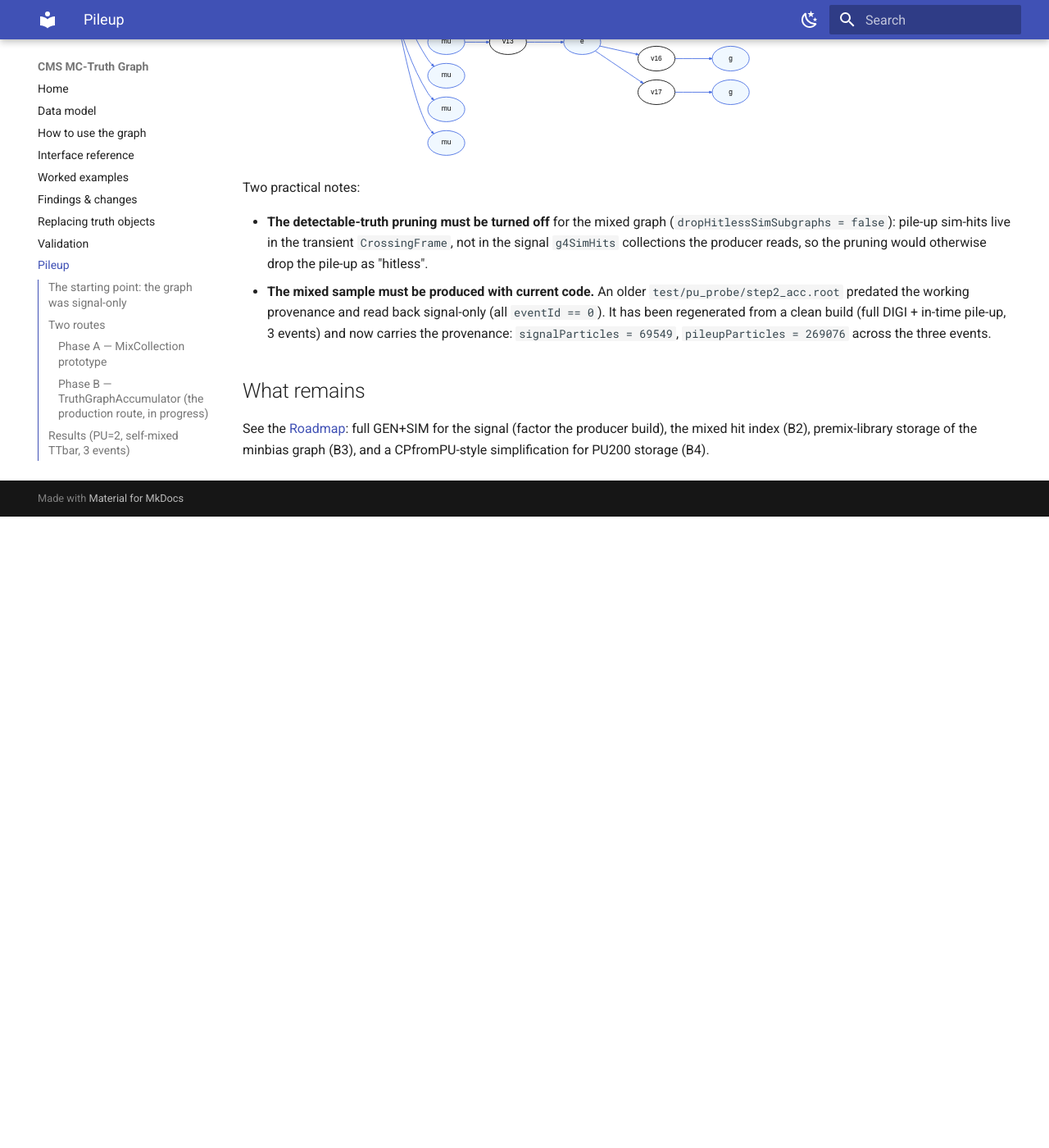
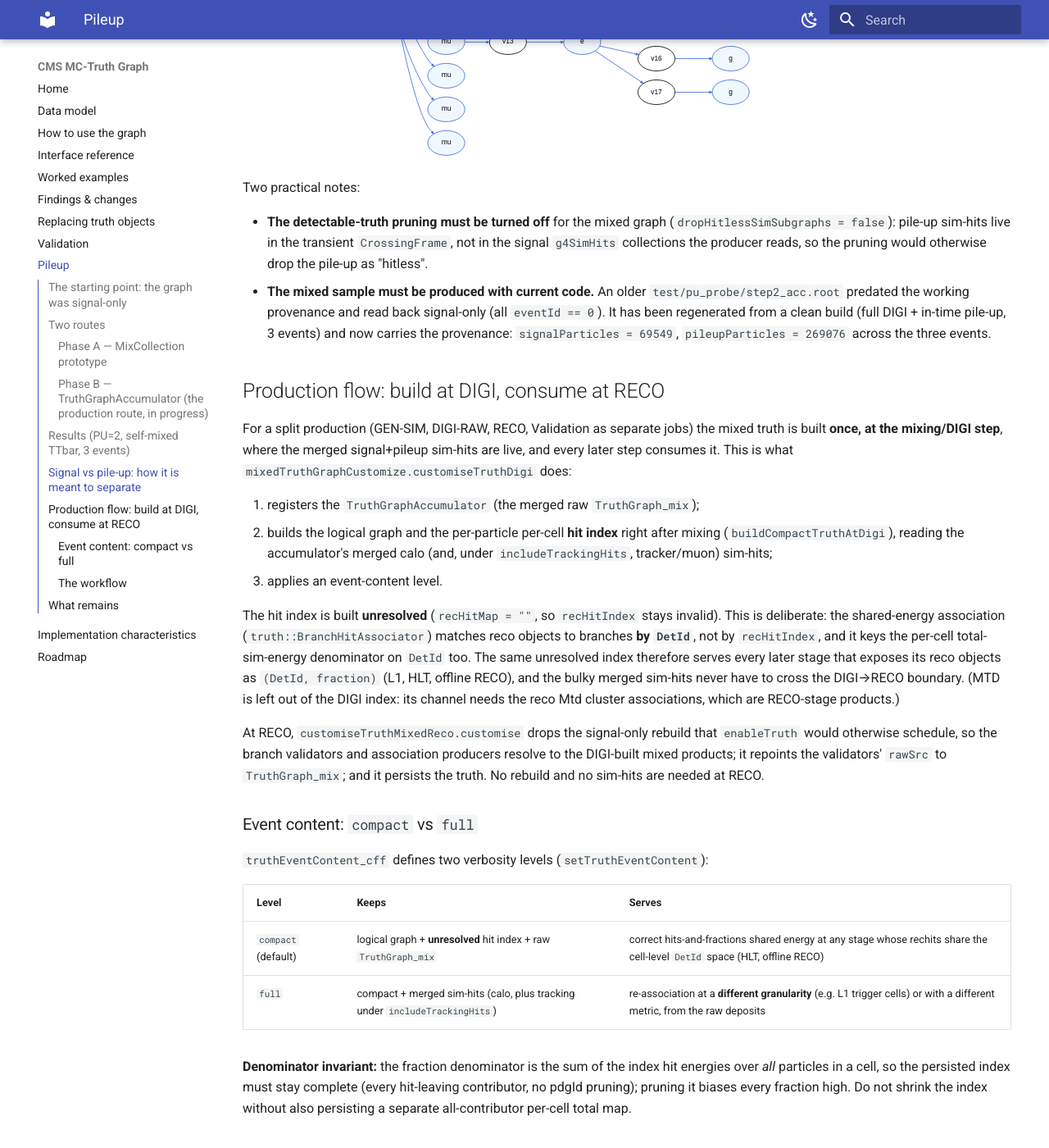
Before and after one commit to felicepantaleo/cms-truth-docs, an MkDocs documentation site: the page built from docs/pileup.md, in a window 1280 px wide and 1400 px high, scrolled down 3404 px. Shown: the whole window at 82% size. Built offline with MkDocs 1.6.1 and Material for MkDocs 9.7.7, drawn with Linux system fonts in a browser that asks for light colours; before the commit the page ends 4034 px from its top, so only the background shows below that; some of the changed text lies outside the part shown.

Commit message:
pileup: document the DIGI-build production flow and event content
Add a "Production flow" section: customiseTruthDigi builds the logical graph and an
unresolved (DetId-keyed) hit index at the mixing/DIGI step; customiseTruthMixedReco
consumes and validates it at RECO. Document the compact/full event-content levels
and the denominator invariant, the enableTruthMixed .89 workflow, and the classic
mixing plus truth-enabled MinBias requirements. Mark the mixed hit index (B2) done.

````diff
--- a/docs/pileup.md
+++ b/docs/pileup.md
@@ -117,8 +117,83 @@
   (full DIGI + in-time pile-up, 3 events) and now carries the provenance:
   `signalParticles = 69549`, `pileupParticles = 269076` across the three events.
 
+## Production flow: build at DIGI, consume at RECO
+
+For a split production (GEN-SIM, DIGI-RAW, RECO, Validation as separate jobs) the
+mixed truth is built **once, at the mixing/DIGI step**, where the merged
+signal+pileup sim-hits are live, and every later step consumes it. This is what
+`mixedTruthGraphCustomize.customiseTruthDigi` does:
+
+1. registers the `TruthGraphAccumulator` (the merged raw `TruthGraph_mix`);
+2. builds the logical graph and the per-particle per-cell **hit index** right after
+   mixing (`buildCompactTruthAtDigi`), reading the accumulator's merged calo
+   (and, under `includeTrackingHits`, tracker/muon) sim-hits;
+3. applies an event-content level.
+
+The hit index is built **unresolved** (`recHitMap = ""`, so `recHitIndex` stays
+invalid). This is deliberate: the shared-energy association
+(`truth::BranchHitAssociator`) matches reco objects to branches **by `DetId`**, not
+by `recHitIndex`, and it keys the per-cell total-sim-energy denominator on `DetId`
+too. The same unresolved index therefore serves every later stage that exposes its
+reco objects as `(DetId, fraction)` (L1, HLT, offline RECO), and the bulky merged
+sim-hits never have to cross the DIGI→RECO boundary. (MTD is left out of the DIGI
+index: its channel needs the reco Mtd cluster associations, which are RECO-stage
+products.)
+
+At RECO, `customiseTruthMixedReco.customise` drops the signal-only rebuild that
+`enableTruth` would otherwise schedule, so the branch validators and association
+producers resolve to the DIGI-built mixed products; it repoints the validators'
+`rawSrc` to `TruthGraph_mix`; and it persists the truth. No rebuild and no sim-hits
+are needed at RECO.
+
+### Event content: `compact` vs `full`
+
+`truthEventContent_cff` defines two verbosity levels (`setTruthEventContent`):
+
+| Level | Keeps | Serves |
+|---|---|---|
+| `compact` (default) | logical graph + **unresolved** hit index + raw `TruthGraph_mix` | correct hits-and-fractions shared energy at any stage whose rechits share the cell-level `DetId` space (HLT, offline RECO) |
+| `full` | compact + merged sim-hits (calo, plus tracking under `includeTrackingHits`) | re-association at a **different granularity** (e.g. L1 trigger cells) or with a different metric, from the raw deposits |
+
+**Denominator invariant:** the fraction denominator is the sum of the index hit
+energies over *all* particles in a cell, so the persisted index must stay complete
+(every hit-leaving contributor, no pdgId pruning); pruning it biases every fraction
+high. Do not shrink the index without also persisting a separate all-contributor
+per-cell total map.
+
+### The workflow
+
+`Configuration/PyReleaseValidation` registers `enableTruthMixed` (offset `.89`,
+TTbar Run4): `enableTruth` at GenSim, `customiseTruthDigi` at Digi,
+`enableTruth` + `customiseTruthMixedReco.customise` at RecoGlobal, `enableTruth` at
+HARVEST.
+
+```bash
+# no-PU flavor and PU200 flavor
+runTheMatrix.py -l 27234.89 --what upgrade   # TTbar Run4D104
+runTheMatrix.py -l 27434.89 --what upgrade   # TTbar Run4D104 PU200
+```
+
+The PU200 flavor uses **classic mixing** (`--pileup AVE_200_BX_25ns
+--pileup_input das:/RelValMinBias_14TeV/.../GEN-SIM`), which is what the accumulator
+needs: the raw pileup `g4SimHits` are overlaid and captured during mixing. Two
+requirements follow, and both must be met for the pileup truth to be correct:
+
+- **classic mixing, not premix**: premixed pileup carries no raw PU `SimTrack`s,
+  so the accumulator has nothing to build from;
+- **the MinBias pileup library must itself be produced with `enableTruth`**: the
+  `ReconnectDroppedAncestors` connectivity is what keeps the pileup
+  SimTrack/SimVertex graph well formed; the stock MinBias leaves the pileup
+  subgraphs poorly connected.
+
+The full build→persist→consume→validate→harvest chain is verified end to end on a
+no-PU gun sample: the `BranchHGCalValidator` efficiency/completeness/purity/response
+plots are produced from the DIGI-built truth. PU200 runtime validation is pending a
+truth-enabled MinBias library.
+
 ## What remains
 
 See the [Roadmap](roadmap.md): full GEN+SIM for the signal (factor the producer
-build), the mixed hit index (B2), premix-library storage of the minbias graph (B3),
-and a CPfromPU-style simplification for PU200 storage (B4).
+build), premix-library storage of the minbias graph (B3), and a CPfromPU-style
+simplification for PU200 storage (B4). The mixed hit index (B2) is built at DIGI as
+described above.
````
